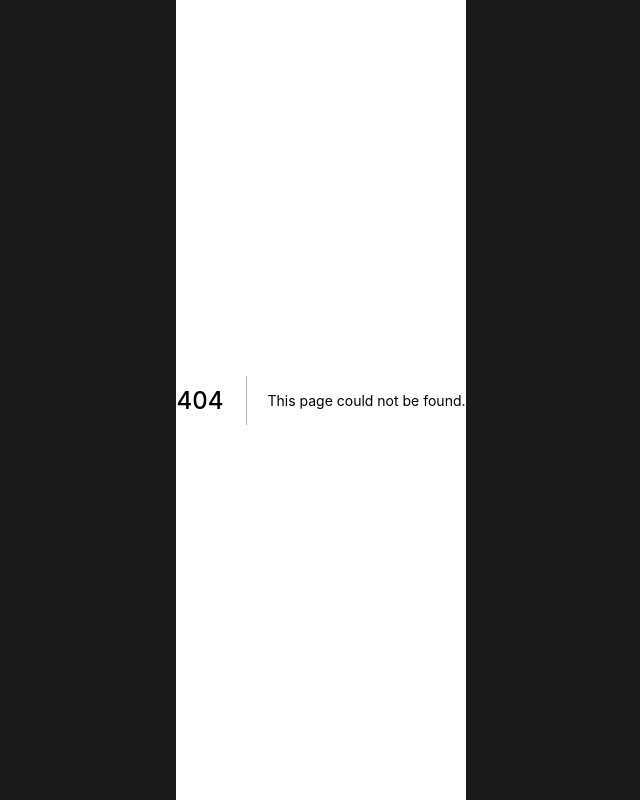
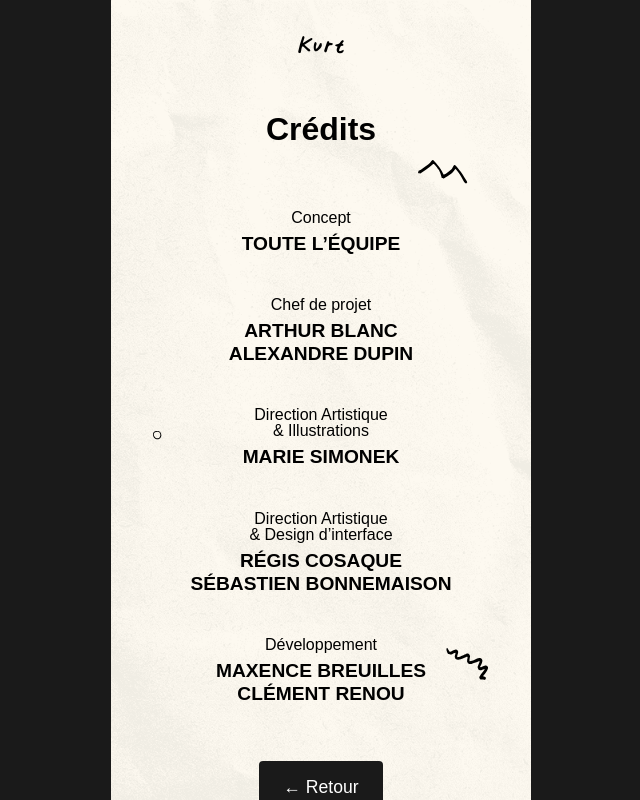
Before and after one commit to MisterAzix/kurt-interactive, a Next.js app: page /credits in a window 1280 px wide. Before the commit this address had no page. Shown: the whole page, without its empty margins (319-959 px from the left). Built offline with nearby package versions, Linux system fonts and the light colour scheme; a web font is replaced by a local one.

Commit message:
:mag: Credits

```diff
--- /dev/null
+++ b/pages/credits.js
@@ -0,0 +1,123 @@
+import styled from "@emotion/styled";
+import { Container } from "../shared/styles";
+import Link from "next/link";
+
+import Header from "../components/Header";
+import Button from "../components/Button";
+
+import Zigzag from "../drawings/Zigzag";
+import Spring from "../drawings/Spring";
+import Circle from "../drawings/Circle";
+
+const Credits = () => {
+    return (
+        <Container>
+            <Grid>
+                <Item name="header">
+                    <Header />
+                </Item>
+                <Item name="content">
+                    <h1>Crédits</h1>
+                    <CreditsContainer>
+                        <h2>Concept</h2>
+                        <p>Toute l’équipe</p>
+                    </CreditsContainer>
+                    <CreditsContainer>
+                        <h2>Chef de projet</h2>
+                        <p>
+                            Arthur Blanc
+                            <a href="https://www.linkedin.com/in/arthur-blanc33/" />
+                        </p>
+                        <p>
+                            Alexandre dupin
+                            <a href="https://alexandredupin.com/" />
+                        </p>
+                    </CreditsContainer>
+                    <CreditsContainer>
+                        <h2>
+                            Direction Artistique <br />& Illustrations
+                        </h2>
+                        <p>
+                            Marie Simonek
+                            <a href="https://www.linkedin.com/in/marie-simonek-524843194/" />
+                        </p>
+                    </CreditsContainer>
+                    <CreditsContainer>
+                        <h2>
+                            Direction Artistique <br />& Design d’interface
+                        </h2>
+                        <p>
+                            Régis Cosaque
+                            <a href="https://www.linkedin.com/in/regis-cosaque/" />
+                        </p>
+                        <p>
+                            Sébastien Bonnemaison
+                            <a href="https://www.instagram.com/avocaraw/" />
+                        </p>
+                    </CreditsContainer>
+                    <CreditsContainer>
+                        <h2>Développement</h2>
+                        <p>
+                            Maxence Breuilles
+                            <a href="https://github.com/MisterAzix" />
+                        </p>
+                        <p>
+                            Clément renou
+                            <a href="https://github.com/FlanB" />
+                        </p>
+                    </CreditsContainer>
+                </Item>
+                <Item name="button">
+                    <Link href="/">
+                        <Button arrow="left">Retour</Button>
+                    </Link>
+                </Item>
+            </Grid>
+            <Zigzag top="20" right="15" />
+            <Spring bottom="15" right="10" />
+            <Circle bottom="45" left="10" />
+        </Container>
+    );
+};
+
+export default Credits;
+
+const Grid = styled.div`
+    display: grid;
+    width: 100%;
+    height: 100%;
+    text-align: center;
+    grid-template-columns: 1fr;
+    grid-template-rows: min-content 1fr 20vh;
+    grid-template-areas:
+        "header"
+        "content"
+        "button";
+`;
+
+const Item = styled.div`
+    position: relative;
+    grid-area: ${(props) => props.name};
+    display: flex;
+    flex-direction: column;
+    justify-content: center;
+    align-items: center;
+    gap: 2rem;
+`;
+
+const CreditsContainer = styled.div`
+    h2 {
+        font-size: 1rem;
+        font-weight: 300;
+        line-height: 1;
+        margin: 8px;
+    }
+
+    p {
+        font-size: 1.2rem;
+        font-weight: 600;
+        text-transform: uppercase;
+        line-height: 1;
+        margin: 4px;
+    }
+`;
--- a/pages/index.js
+++ b/pages/index.js
@@ -24,7 +24,9 @@ const Home = () => (
                 <Link href="/introduction">
                     <Button>Commencer l’expérience</Button>
                 </Link>
-                <Button layout="secondary">Crédits</Button>
+                <Link href="/credits">
+                    <Button layout="secondary">Crédits</Button>
+                </Link>
             </Item>
         </Grid>
         <Sun top="5" right="10" />
```
